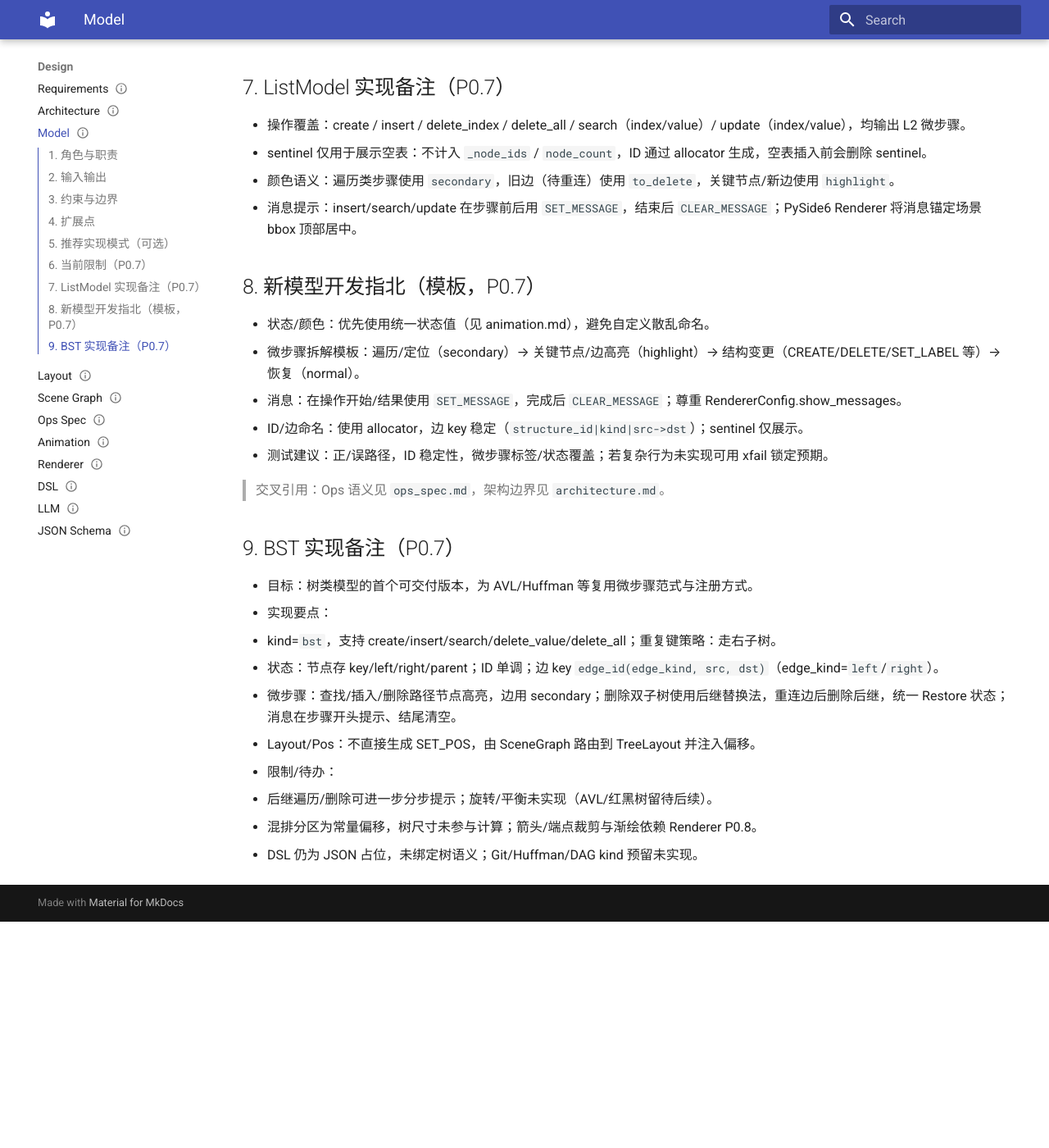
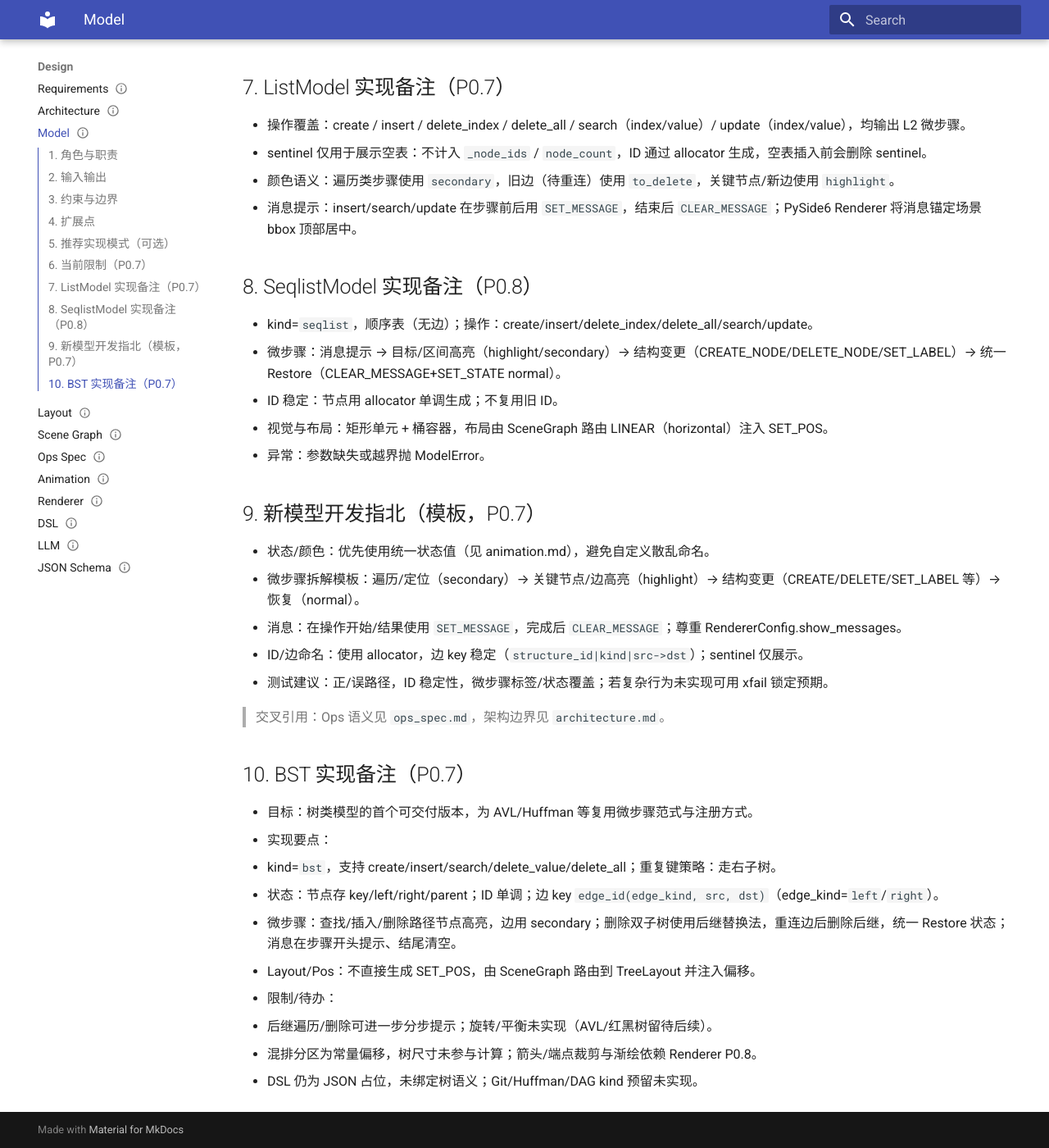
Before and after one commit to elecdot/ds-vis, an MkDocs documentation site: the page built from docs/design/model.md, in a window 1280 px wide and 1400 px high, scrolled down 1356 px. Shown: the whole window at 82% size. Built offline with MkDocs 1.6.1 and Material for MkDocs 9.7.7, drawn with Linux system fonts in a browser that asks for light colours; before the commit the page ends 2480 px from its top, so only the background shows below that.

Commit message:
docs(seq-list): docs update

```diff
--- a/docs/design/model.md
+++ b/docs/design/model.md
@@ -1,8 +1,8 @@
 ---
 bound_phase: P0.7
-version: v0.7
+version: v0.8
 status: Draft
-last_updated: 2025-12-24
+last_updated: 2025-12-22
 ---
 
 # MODEL — 设计说明（轻量）
@@ -55,7 +55,14 @@ last_updated: 2025-12-24
 - 颜色语义：遍历类步骤使用 `secondary`，旧边（待重连）使用 `to_delete`，关键节点/新边使用 `highlight`。
 - 消息提示：insert/search/update 在步骤前后用 `SET_MESSAGE`，结束后 `CLEAR_MESSAGE`；PySide6 Renderer 将消息锚定场景 bbox 顶部居中。
 
-## 8. 新模型开发指北（模板，P0.7）
+## 8. SeqlistModel 实现备注（P0.8）
+- kind=`seqlist`，顺序表（无边）；操作：create/insert/delete_index/delete_all/search/update。
+- 微步骤：消息提示 → 目标/区间高亮（highlight/secondary）→ 结构变更（CREATE_NODE/DELETE_NODE/SET_LABEL）→ 统一 Restore（CLEAR_MESSAGE+SET_STATE normal）。
+- ID 稳定：节点用 allocator 单调生成；不复用旧 ID。
+- 视觉与布局：矩形单元 + 桶容器，布局由 SceneGraph 路由 LINEAR（horizontal）注入 SET_POS。
+- 异常：参数缺失或越界抛 ModelError。
+
+## 9. 新模型开发指北（模板，P0.7）
 
 - 状态/颜色：优先使用统一状态值（见 animation.md），避免自定义散乱命名。
 - 微步骤拆解模板：遍历/定位（secondary）→ 关键节点/边高亮（highlight）→ 结构变更（CREATE/DELETE/SET_LABEL 等）→ 恢复（normal）。
@@ -65,7 +72,7 @@ last_updated: 2025-12-24
 
 > 交叉引用：Ops 语义见 `ops_spec.md`，架构边界见 `architecture.md`。
 
-## 9. BST 实现备注（P0.7）
+## 10. BST 实现备注（P0.7）
 - 目标：树类模型的首个可交付版本，为 AVL/Huffman 等复用微步骤范式与注册方式。
 - 实现要点：
   - kind=`bst`，支持 create/insert/search/delete_value/delete_all；重复键策略：走右子树。
```
Also changed, not shown: docs/index.md (+2 -2 lines), docs/project_state.md (+2 -1 lines).
